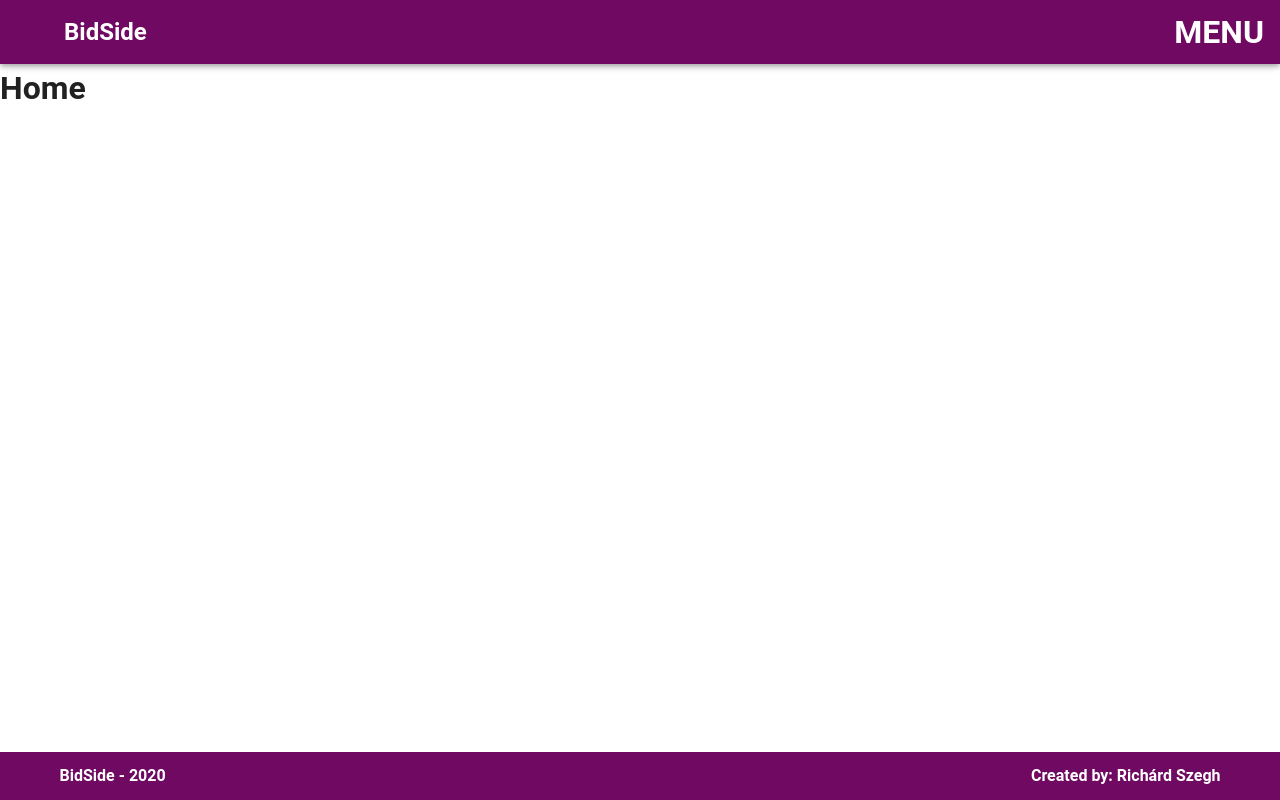
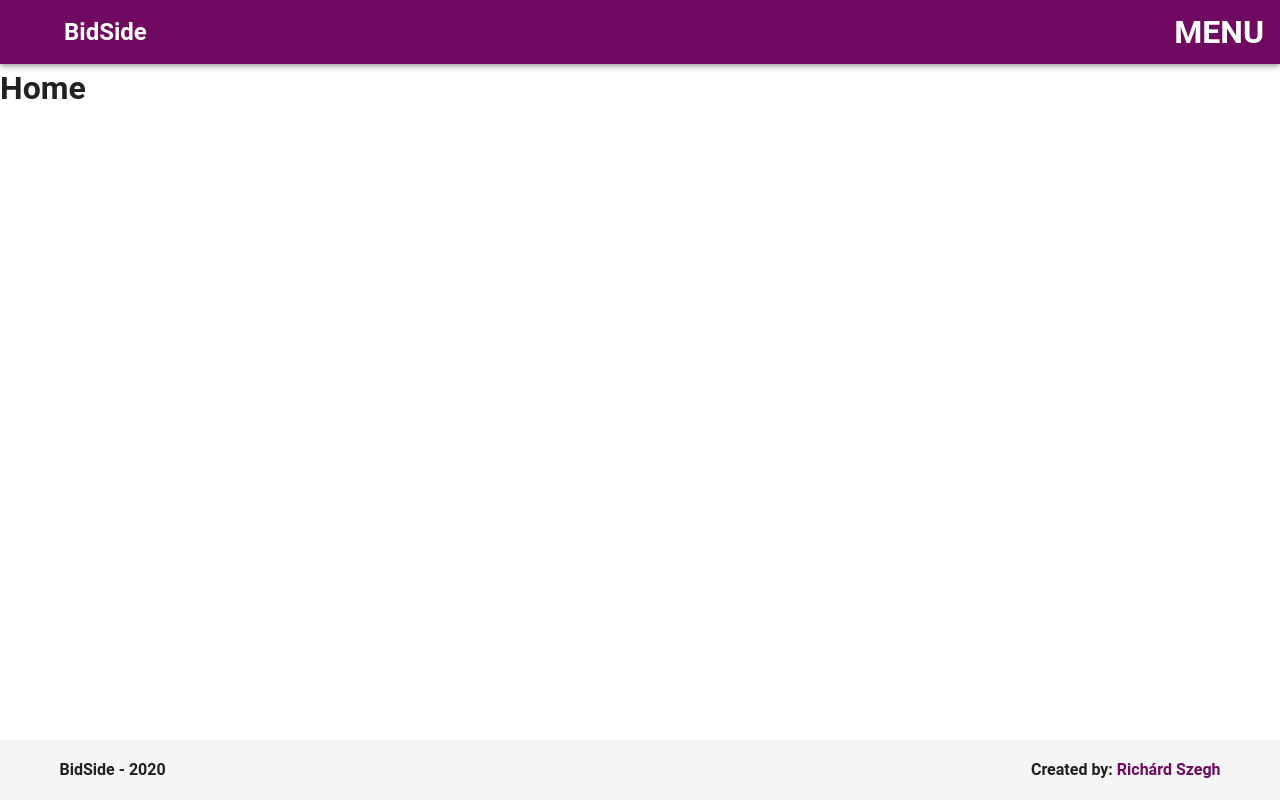
Before and after one commit to BidSide/frontend, a Vue app: page / in a window 1280 px wide. Built offline with nearby package versions, Linux system fonts and the light colour scheme; the HTML template or start-up script is replaced by a standard one.

Commit message:
footer redo

```diff
--- a/src/components/Footer/Footer.vue
+++ b/src/components/Footer/Footer.vue
@@ -1,5 +1,5 @@
 <template>
-  <footer class="primary white--text">
+  <v-footer>
     <v-container>
       <div class="d-flex align-center flex-column flex-sm-row">
         <h4>BidSide - {{ currentYear }}</h4>
@@ -11,14 +11,14 @@
           <a
             href="https://github.com/richardszegh"
             target="_blank"
-            class="bidside-link bidside-link-white"
+            class="bidside-link bidside-link-primary"
           >
             Richárd Szegh
           </a>
         </h4>
       </div>
     </v-container>
-  </footer>
+  </v-footer>
 </template>
 
 <script lang="ts">
```
